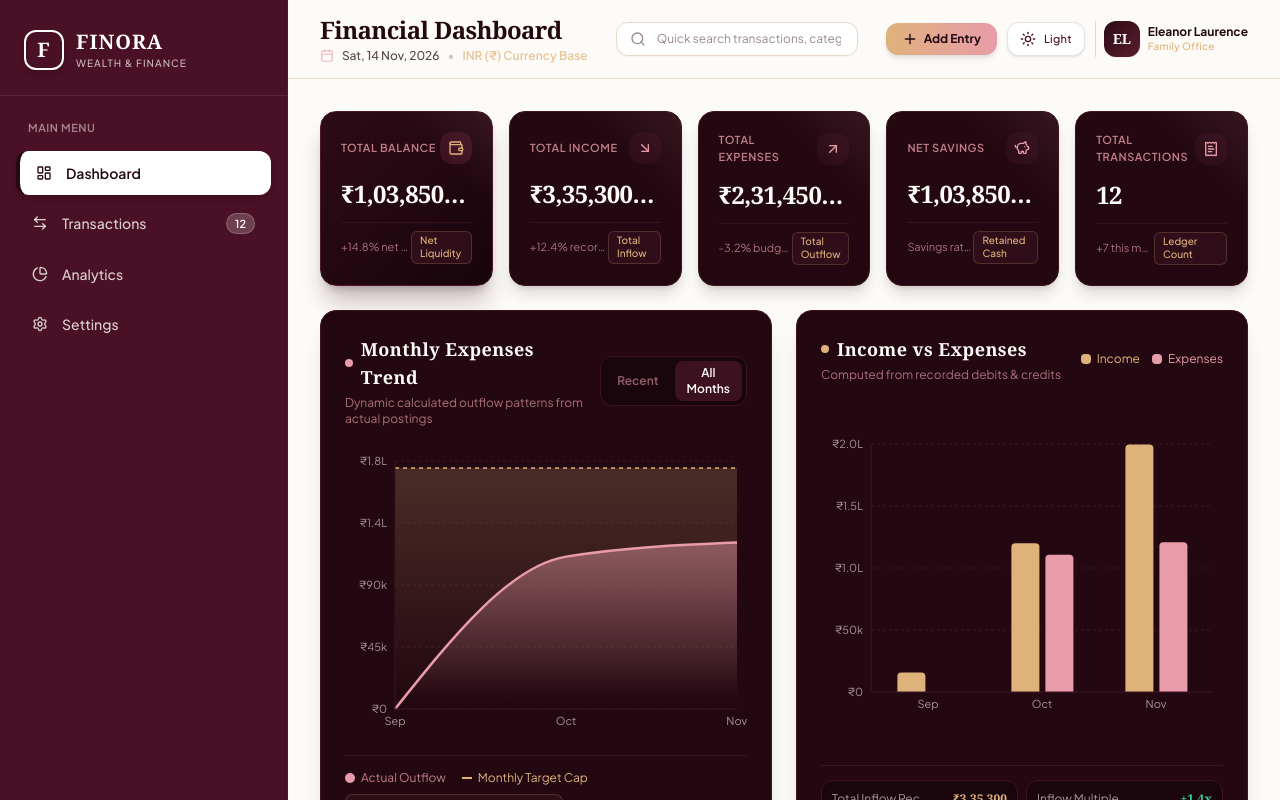
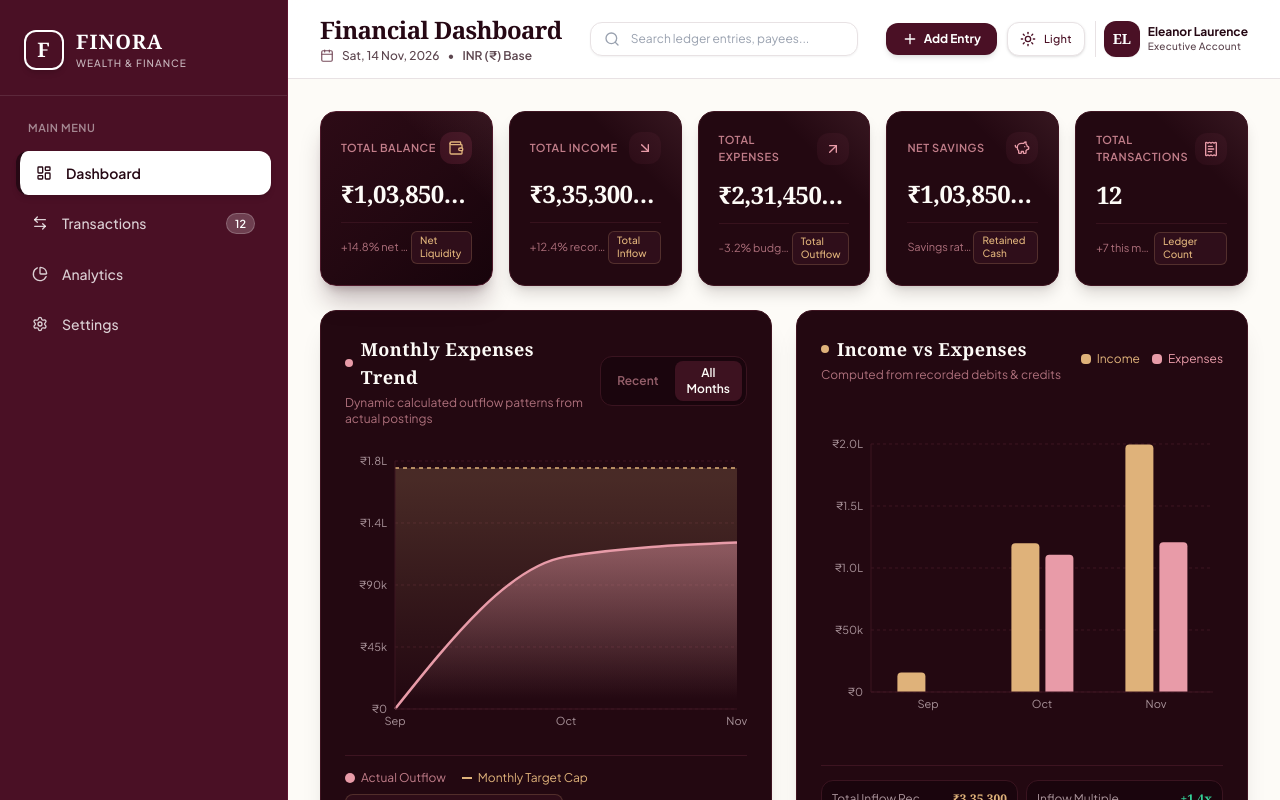
Before and after one commit to vermaanv01-boop/FINORA-Personal-Finance-Tracker., a React (Vite) app: page /dashboard in a window 1280 px wide. Shown: the top 800 px of the page. Built offline with nearby package versions, Linux system fonts and the light colour scheme; a web font is replaced by a local one.

Commit message:
changing ui

```diff
--- a/src/components/Header.jsx
+++ b/src/components/Header.jsx
@@ -4,8 +4,6 @@ import {
   Search,
   Calendar,
   Menu,
-  ChevronDown,
-  Download,
   Plus
 } from 'lucide-react';
 import ThemeToggle from './ThemeToggle';
@@ -35,8 +33,8 @@ export default function Header({
     <header className={`
       sticky top-0 z-30 px-4 sm:px-6 lg:px-8 py-3.5 transition-colors border-b
       ${isDark
-        ? 'bg-[#14040A]/90 backdrop-blur-md border-[#38111E] text-[#FDFBF7]'
-        : 'bg-[#FDFBF7]/90 backdrop-blur-md border-[#EADDCD] text-[#230811]'
+        ? 'bg-[#260814]/90 backdrop-blur-md border-[#360B1C] text-[#FFFFFF]'
+        : 'bg-[#FFFFFF]/90 backdrop-blur-md border-[#E8E2E4] text-[#260814]'
       }
     `}>
       <div className="flex items-center justify-between gap-3">
@@ -47,8 +45,8 @@ export default function Header({
             onClick={onMenuClick}
             className={`lg:hidden p-2 rounded-xl border transition-colors shadow-xs ${
               isDark
-                ? 'bg-[#1C060D] border-[#3E1421] text-[#FDFBF7] hover:bg-[#2D0B16]'
-                : 'bg-white border-[#E8DCCF] text-[#2D0B16] hover:bg-[#F7F3EB]'
+                ? 'bg-[#360B1C] border-[#52152C] text-[#FFFFFF] hover:bg-[#4A1025]'
+                : 'bg-[#FFFFFF] border-[#E8E2E4] text-[#260814] hover:bg-[#F8F7F7]'
             }`}
             aria-label="Open Navigation Menu"
           >
@@ -60,27 +58,27 @@ export default function Header({
               {activeTitle}
             </h2>
             <div className="flex items-center gap-2 text-xs opacity-75 mt-0.5 font-medium">
-              <Calendar className="w-3.5 h-3.5 text-[#E89BA8]" />
+              <Calendar className="w-3.5 h-3.5 text-[#4A1025] dark:text-[#FFFFFF]" />
               <span>{currentDate}</span>
-              <span className="hidden sm:inline-block text-[#C2B5A5]">•</span>
-              <span className="hidden sm:inline-block font-semibold text-[#DFB27A]">
-                {currentCurrLabel} ({CURRENCIES[currency]?.symbol || '₹'}) Currency Base
+              <span className="hidden sm:inline-block">•</span>
+              <span className="hidden sm:inline-block font-semibold">
+                {currentCurrLabel} ({CURRENCIES[currency]?.symbol || '₹'}) Base
               </span>
             </div>
           </div>
         </div>
 
-        {/* Center / Search bar on medium & desktop */}
+        {/* Center / Search bar */}
         <div className="hidden md:flex items-center flex-1 max-w-sm mx-4">
           <div className="relative w-full">
-            <Search className="w-4 h-4 absolute left-3.5 top-1/2 -translate-y-1/2 text-[#9A888D]" />
+            <Search className="w-4 h-4 absolute left-3.5 top-1/2 -translate-y-1/2 text-gray-400" />
             <input
               type="text"
-              placeholder="Quick search transactions, categories..."
+              placeholder="Search ledger entries, payees..."
               className={`w-full pl-10 pr-4 py-2 rounded-xl border text-xs focus:outline-hidden transition-all shadow-xs ${
                 isDark
-                  ? 'bg-[#1C060D] border-[#3E1421] text-[#FDFBF7] placeholder:text-[#8C6E76] focus:border-[#E89BA8]'
-                  : 'bg-white border-[#E6D9CB] text-[#230811] placeholder:text-[#9A888D] focus:border-[#8A2D43]'
+                  ? 'bg-[#360B1C] border-[#52152C] text-[#FFFFFF] placeholder:text-[#FFFFFF]/40 focus:border-[#FFFFFF]'
+                  : 'bg-[#FFFFFF] border-[#E8E2E4] text-[#260814] placeholder:text-gray-400 focus:border-[#4A1025]'
               }`}
             />
           </div>
@@ -91,7 +89,13 @@ export default function Header({
           {/* Quick Add Transaction Button */}
           <button
             onClick={onOpenAddModal}
-            className="flex items-center gap-1.5 px-3 sm:px-4 py-2 text-xs font-bold rounded-xl bg-gradient-to-r from-[#DFB27A] to-[#E89BA8] text-[#230811] hover:opacity-95 transition-all shadow-md active:scale-95"
+            className={`
+              flex items-center gap-1.5 px-3 sm:px-4 py-2 text-xs font-bold rounded-xl transition-all shadow-md active:scale-95 cursor-pointer
+              ${isDark
+                ? 'bg-[#FFFFFF] text-[#260814] hover:bg-[#F8F7F7]'
+                : 'bg-[#4A1025] text-[#FFFFFF] hover:bg-[#5E142F]'
+              }
+            `}
             title="Record New Transaction"
           >
             <Plus className="w-4 h-4" />
@@ -102,15 +106,18 @@ export default function Header({
           <ThemeToggle />
 
           {/* User Profile Capsule */}
-          <div className={`flex items-center gap-2 pl-2 border-l ${isDark ? 'border-[#38111E]' : 'border-[#E6D9CB]'}`}>
-            <div className="w-9 h-9 rounded-xl bg-gradient-to-br from-[#2D0B16] to-[#5C1D2E] p-0.5 text-white shadow-xs flex items-center justify-center font-serif text-sm font-bold">
+          <div className={`flex items-center gap-2 pl-2 border-l ${isDark ? 'border-[#360B1C]' : 'border-[#E8E2E4]'}`}>
+            <div className={`
+              w-9 h-9 rounded-xl p-0.5 shadow-xs flex items-center justify-center font-serif text-sm font-bold
+              ${isDark ? 'bg-[#FFFFFF] text-[#260814]' : 'bg-[#4A1025] text-[#FFFFFF]'}
+            `}>
               <span>{currentUser?.name?.slice(0, 2).toUpperCase() || 'EL'}</span>
             </div>
             <div className="hidden xl:block text-left">
               <p className="text-xs font-bold leading-tight truncate max-w-[110px]">
                 {currentUser?.name || 'Eleanor Laurence'}
               </p>
-              <p className="text-[10px] text-[#DFB27A] font-medium tracking-wide">Family Office</p>
+              <p className="text-[10px] opacity-75 font-medium tracking-wide">Executive Account</p>
             </div>
           </div>
 
```
